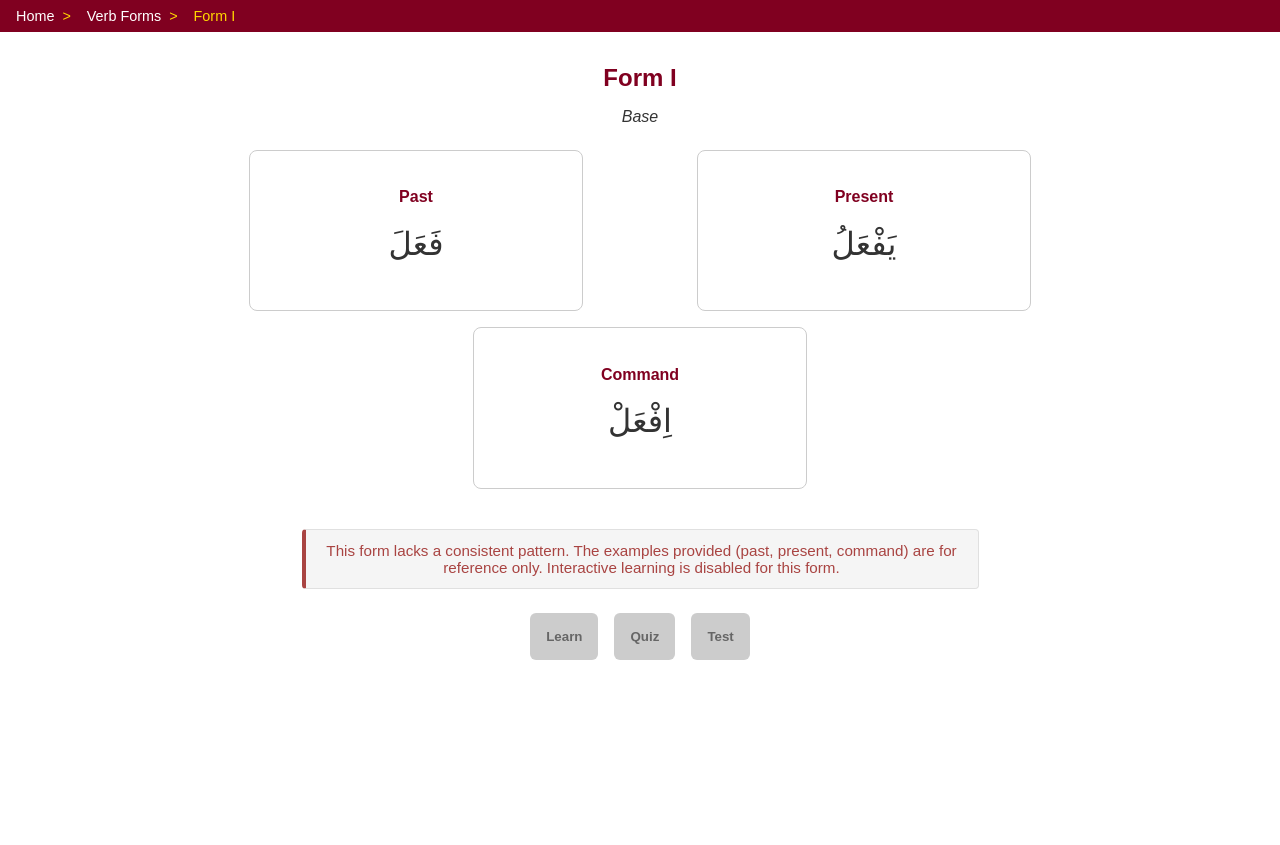
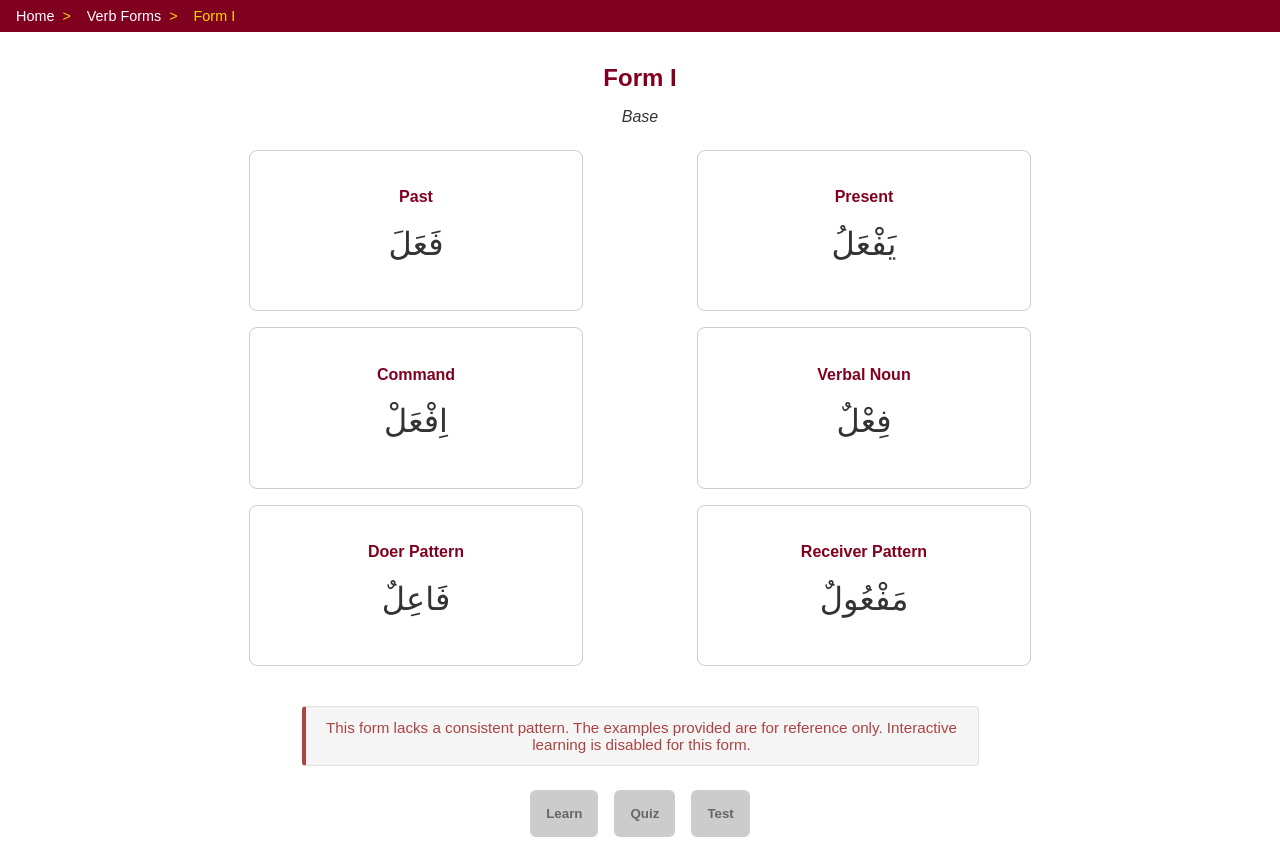
Before and after one commit to arafhossain/arabic-helper, a React (Create React App) app: page /verb-forms/form-i in a window 1280 px wide. Before the commit the page ends 800 px from the top, so only its background shows below. Built offline with nearby package versions, Linux system fonts and the light colour scheme; a web font is replaced by a local one.

Commit message:
Add missing tenses for Form I reference

```diff
--- a/src/data/verbForms.ts
+++ b/src/data/verbForms.ts
@@ -24,11 +24,14 @@ export const verbFormsData: VerbForm[] = [
       },
     ],
     disclaimer:
-      "This form lacks a consistent pattern. The examples provided (past, present, command) are for reference only. Interactive learning is disabled for this form.",
+      "This form lacks a consistent pattern. The examples provided are for reference only. Interactive learning is disabled for this form.",
     learnSet: [
       { tense: "past", verb: "فَعَلَ" },
       { tense: "present", verb: "يَفْعَلُ" },
       { tense: "command", verb: "اِفْعَلْ" },
+      { tense: "verbalNoun", verb: "فِعْلٌ" },
+      { tense: "doerPattern", verb: "فَاعِلٌ" },
+      { tense: "receiverPattern", verb: "مَفْعُولٌ" },
     ],
     questionSet: [],
   },
```
